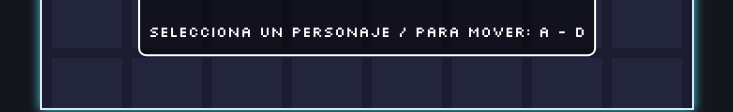
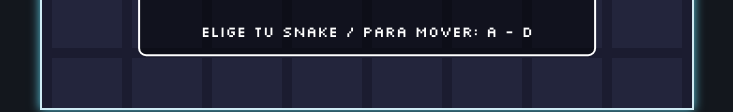
Before and after one commit to JoseGeek78/Snake-Game, a plain HTML site: page index.html in a window 1280 px wide. Shown: the part 480-592 px from the top of the page, without its empty margins (273-1006 px from the left). Drawn offline with Linux system fonts and the light colour scheme.

Commit message:
Update index.html

```diff
--- a/index.html
+++ b/index.html
@@ -17,7 +17,7 @@
                 <canvas id="snake-1"></canvas>
                 <canvas id="snake-2"></canvas>
             </div>
-            <p>Selecciona un personaje / Para mover: A - D</p>
+            <p>Elige tu Snake / Para mover: A - D</p>
         </div>
     </div>
 
```
